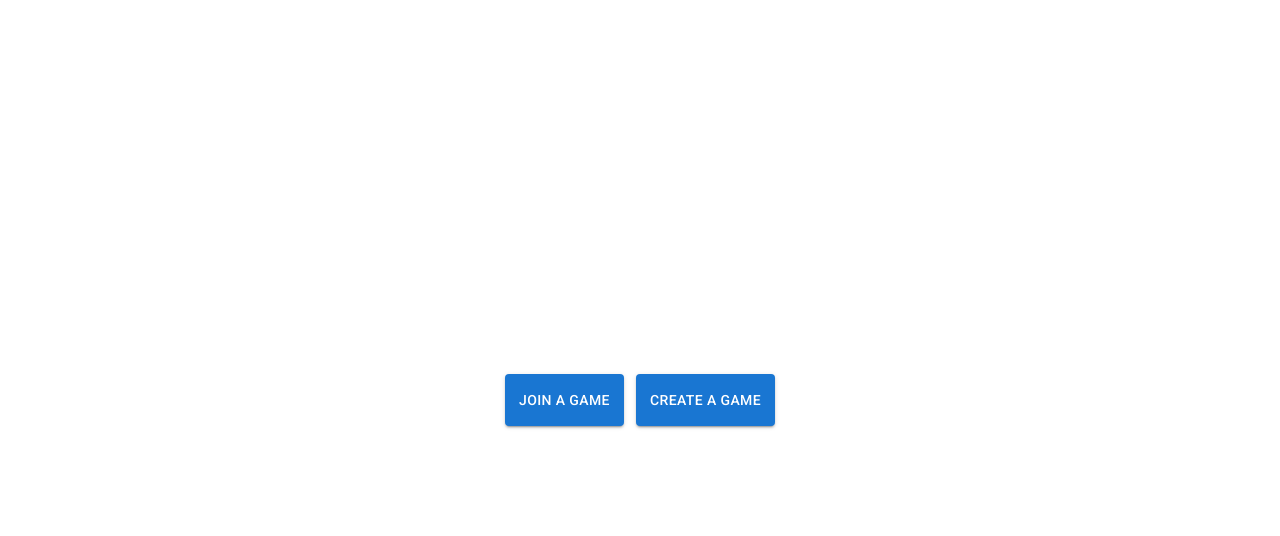
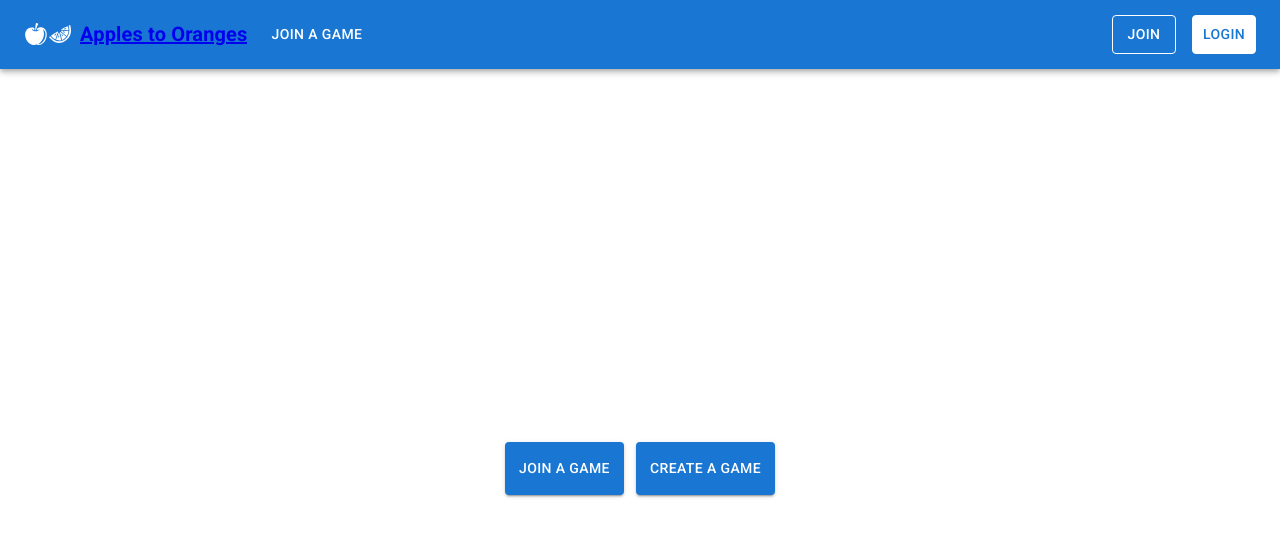
Before and after one commit to ph-castle/apples2oranges, a React (Create React App) app: page / in a window 1280 px wide. Shown: the top 536 px of the page. Built offline with nearby package versions, Linux system fonts and the light colour scheme; what boardgame.io would draw is missing.

Commit message:
cleaning up code

```diff
--- a/src/App.js
+++ b/src/App.js
@@ -31,6 +31,7 @@ function App() {
   return (
     <StyledEngineProvider injectFirst>
       <div>
+        <Header />
         <Container maxWidth="lg">
           <Routes>
             {/* <Route path="/profile/:username" element={<EditProfile/>}/> */}
--- a/src/features/WaitingRoom.js
+++ b/src/features/WaitingRoom.js
@@ -9,16 +9,14 @@ import {
   createTheme,
   ThemeProvider } from "@mui/material";
 import { useParams, useNavigate } from 'react-router-dom';
+import { lobbyClient } from './utils/lobbyClient'
 
-import { lobbyClient } from './utils/lobbyClient'
-// import { useSelector } from "react-redux";
 
 export const WaitingRoom = () => {
   const navigate = useNavigate();
   const { matchID } = useParams();
   const [players, setPlayers] = useState([]);
   const [currPlayers, setCurrPlayers] = useState([]);
-  const [copied, setCopied] = useState(false);
   const [show, setShow] = useState(false);
   const playerID = localStorage.getItem("id");
   const playerCredentials = localStorage.getItem("credentials");
@@ -32,7 +30,7 @@ useEffect(() => {
         localStorage.setItem("players", players);
         const currentPlayers = players.filter((player) => player.name);
         setCurrPlayers(currentPlayers);
-        if (currentPlayers.length === players.length) {
+        if (currentPlayers.length === 3) {
           setShow(true); //everyone has joined, show them the board
         }
       })
```
